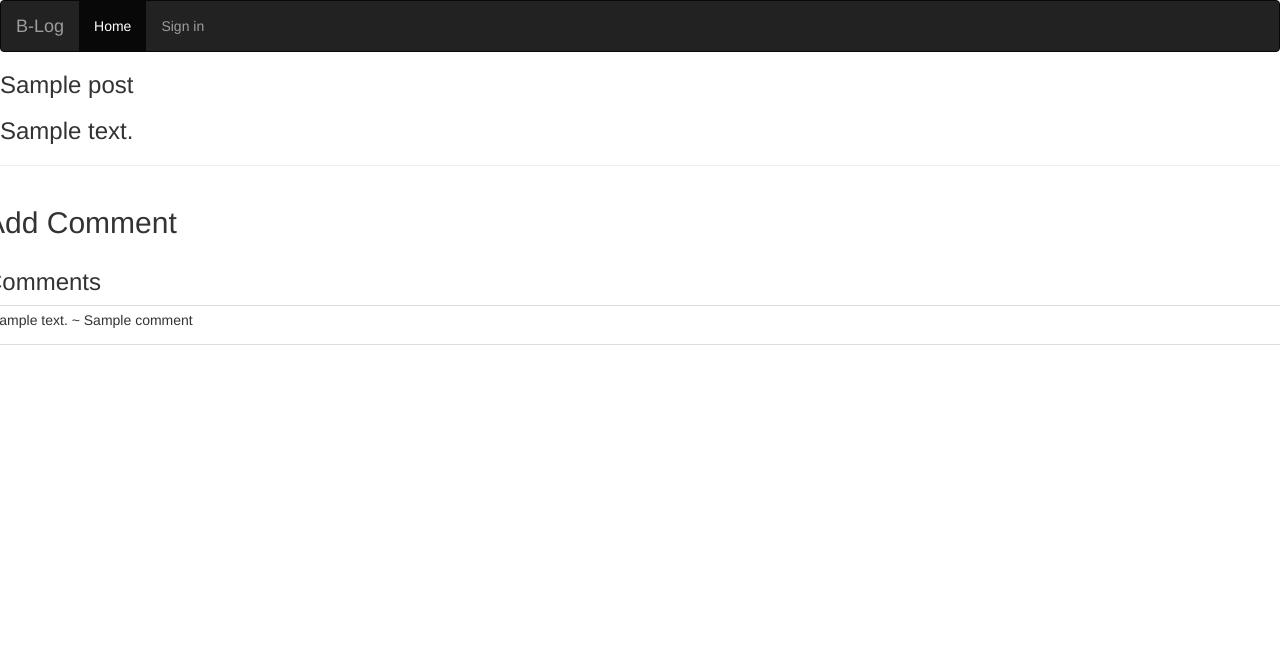
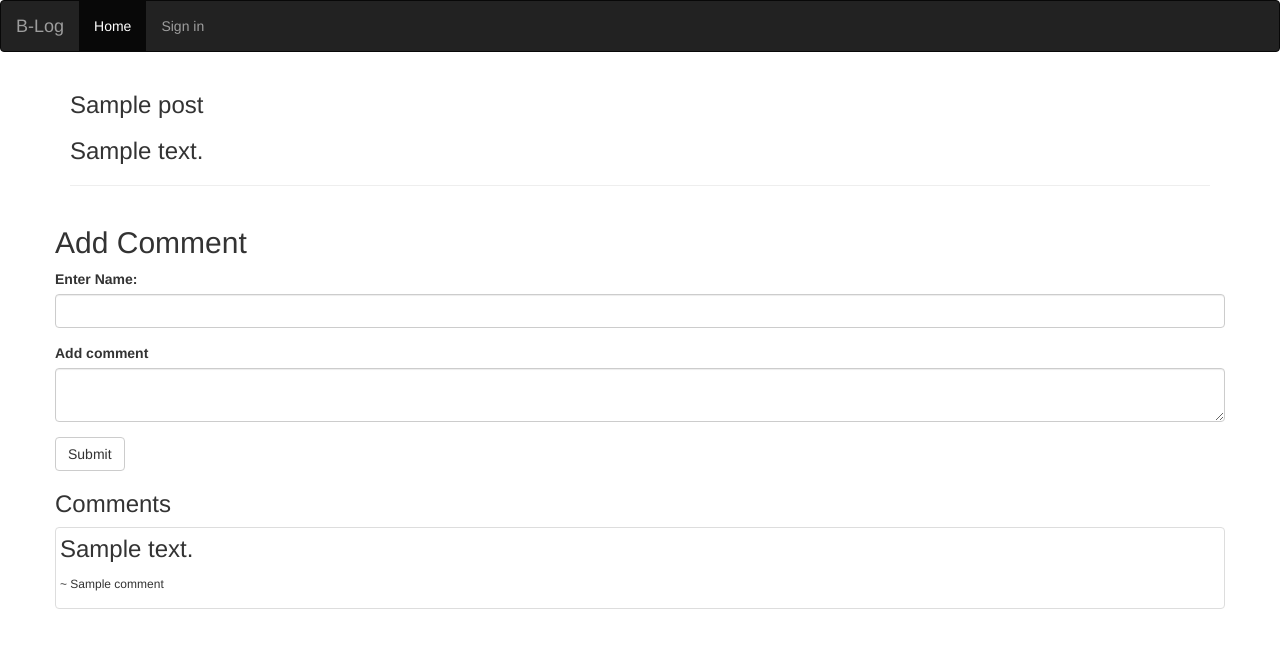
Before and after one commit to Ronyonka/hacker_noon, a Flask app: template app/templates/view_blogs.html in a window 1280 px wide. Shown: the top 648 px of the page. Run offline with Flask 2, Linux system fonts and the light colour scheme; tables that the repository leaves empty hold one stand-in row (values such as "Sample post"); the template is opened without the code that fills it: values that come from a table or form of the project are taken from there, most other values are stand-ins (such as "Sample title", 1, 10 or a date in 2020); data that the repository does not hold is empty; parts of the project's set-up code (start-up, migrations or seed data) failed here and were passed over; some libraries are stand-ins or nearby versions.

Commit message:
added comments

```diff
--- a/app/auth/views.py
+++ b/app/auth/views.py
@@ -35,5 +35,6 @@ def register():
         db.session.add(user)
         db.session.commit()
 
+        return redirect(url_for("auth.login"))
         # title = "New Account"
     return render_template('auth/register.html',registration_form = form)
--- a/app/templates/index.html
+++ b/app/templates/index.html
@@ -23,14 +23,14 @@
     <div class="cards">
       {% for blog in first %}
       <h3>{{blog.post}}</h3>
-      {% endfor %}
 
-      <!-- <img src="https://images.fastcompany.net/image/upload/w_1280,f_auto,q_auto,fl_lossy/wp-cms/uploads/2017/06/p-1-3-secrets-of-people-who-always-get-job-offers.jpg" alt="my image" height="200px" width="100%"> -->
+
         <div class="middle">
           <a class="btn btn-primary btn-lg active" role="button" aria-pressed="true" href="/new_blog"> Add a new blog</a>
-          <a class="btn btn-secondary btn-lg active" role="button" aria-pressed="true" href="/view_blogs"> Read More</a>
+          <a class="btn btn-secondary btn-lg active" role="button" aria-pressed="true" href="{{url_for('main.view_blogs',blog_id = blog.id)}}"> Read More</a>
 
         </div>
+        {% endfor %}
       </div>
 
       {% for blog in index %}
--- a/app/templates/view_blogs.html
+++ b/app/templates/view_blogs.html
@@ -1,6 +1,7 @@
 {% extends 'base.html'%}
+{% import "bootstrap/wtf.html" as wtf %}
 {% block content %}
-{% for blog in first %}
+<div class="container">
     <h3>{{blog.post}}</h3>
     <h3>{{blog.body}}</h3>
     <hr>
@@ -13,7 +14,8 @@
         {% if comments %}
         {% for com in comments %}
         <div class="thumbnail">
-        <p>{{com.comment}} ~ {{com.name}}</p>
+          <p style="font-size: 24px;">{{com.comment}} </p>
+          <p style="font-size: 12px;">~ {{com.name}}</p>
         </div>
         {% endfor %}
         {% else %}
@@ -21,5 +23,6 @@
         {% endif %}
 
     </div>
-  {% endfor %}
+</div>
+
  {% endblock%}
```
Also changed, not shown: app/main/views.py (+5 -5 lines), tests/__init__.py (added). Lines whose indentation alone changed are shown as unchanged.
